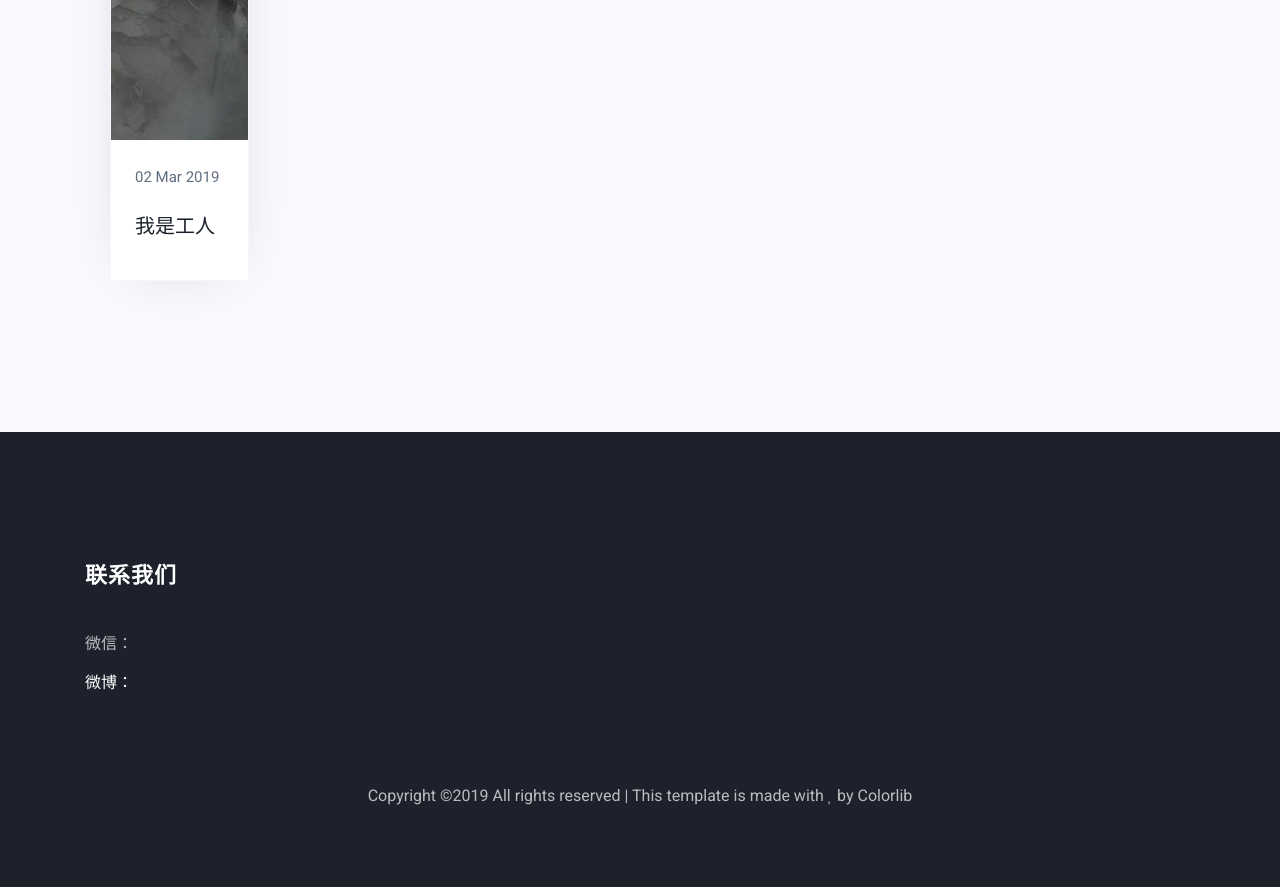
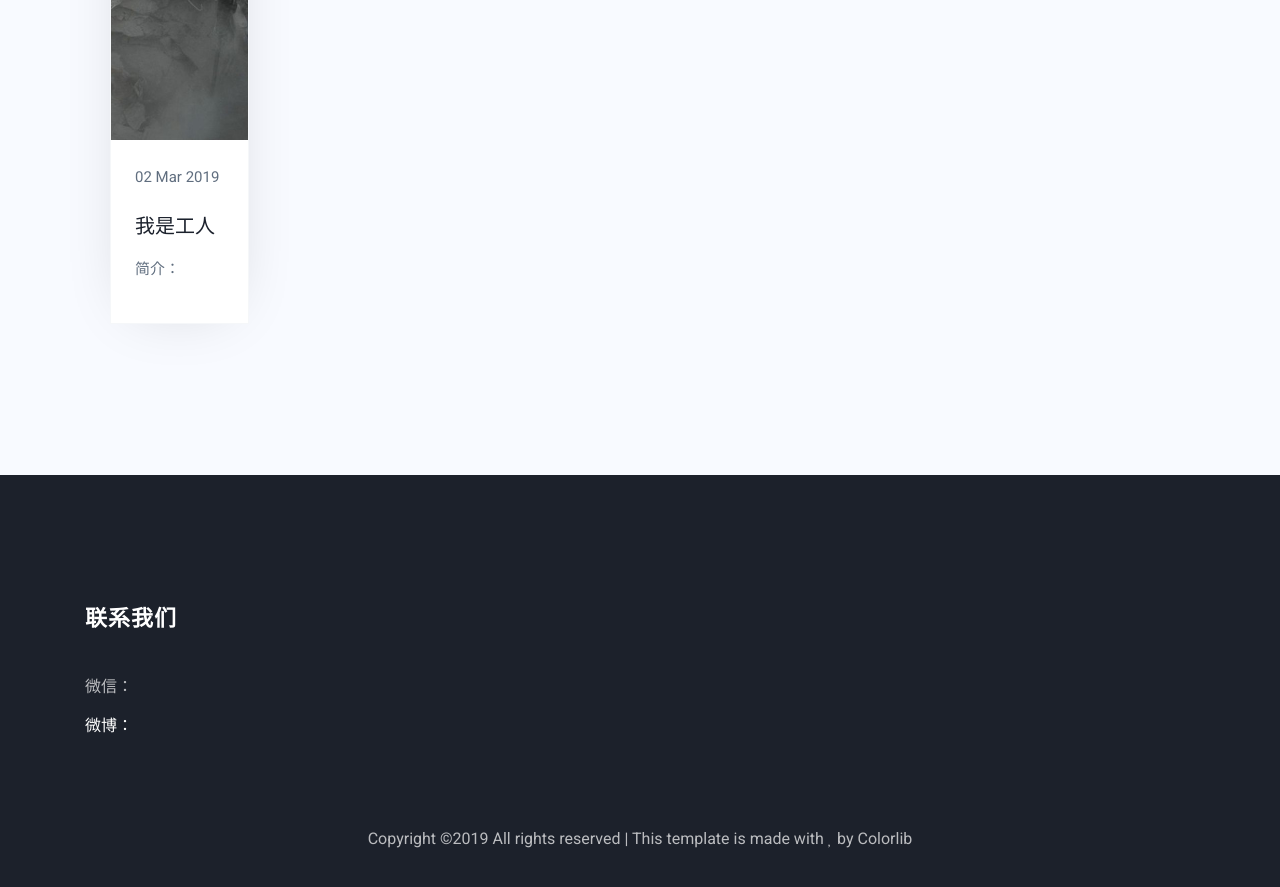
Before and after one commit to chenfeizhisheng/chenfeizhisheng.github.io, a Jekyll site: the page built from index.html, in a window 1280 px wide and 900 px high, scrolled down 1192 px. Shown: the top 887 px of the window. Built offline with Jekyll 4.4.1, drawn with Linux system fonts in a browser that asks for light colours; some web fonts are replaced.

Commit message:
Update index.html

```diff
--- a/index.html
+++ b/index.html
@@ -31,7 +31,7 @@ title: 尘肺之声
                   <div>{{ post.date | date_to_string }}</div>
                 </div>
                 <h3 class="heading mt-3"><a href="{{ post.url }}">{{ post.title }}</a></h3>
-                <p>{{ excerpt }}</p>
+                <p>简介：{{ excerpt }}</p>
               </div>
             </div>
 	  {% endfor %}
```
